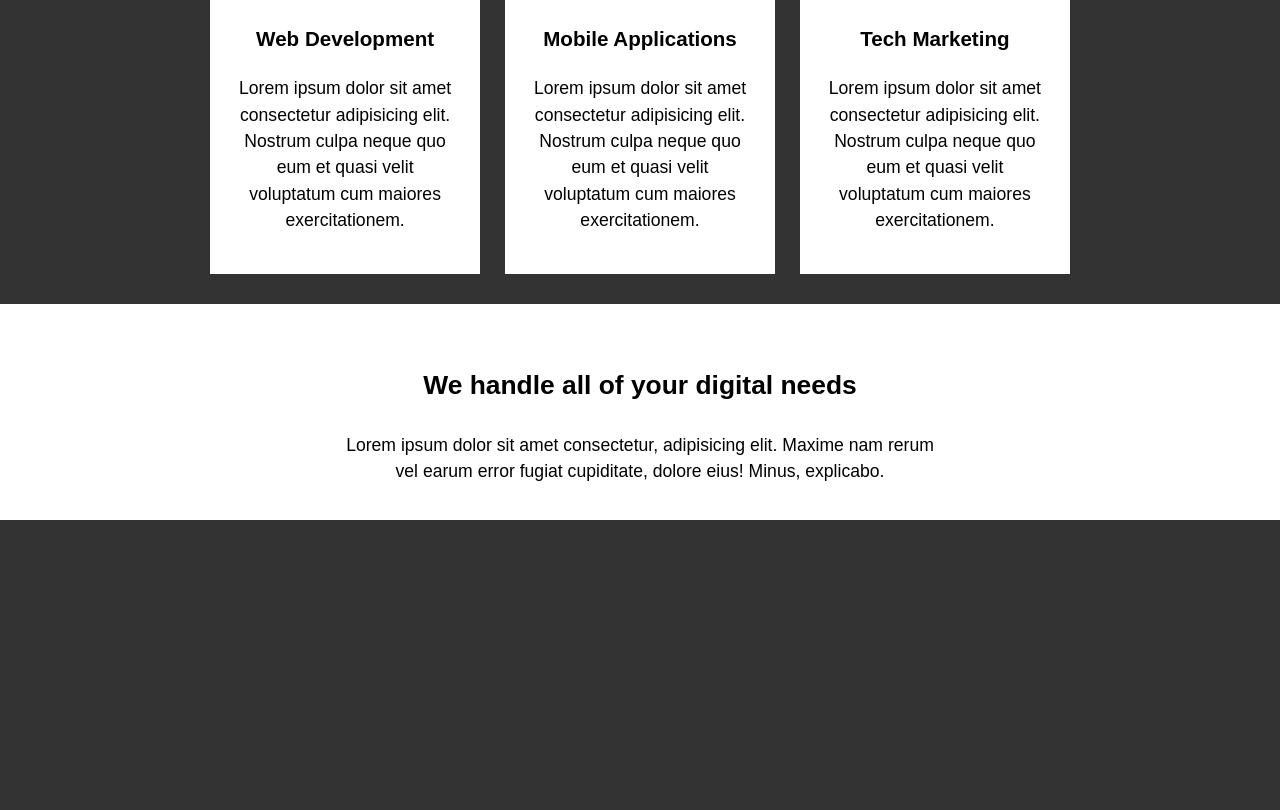
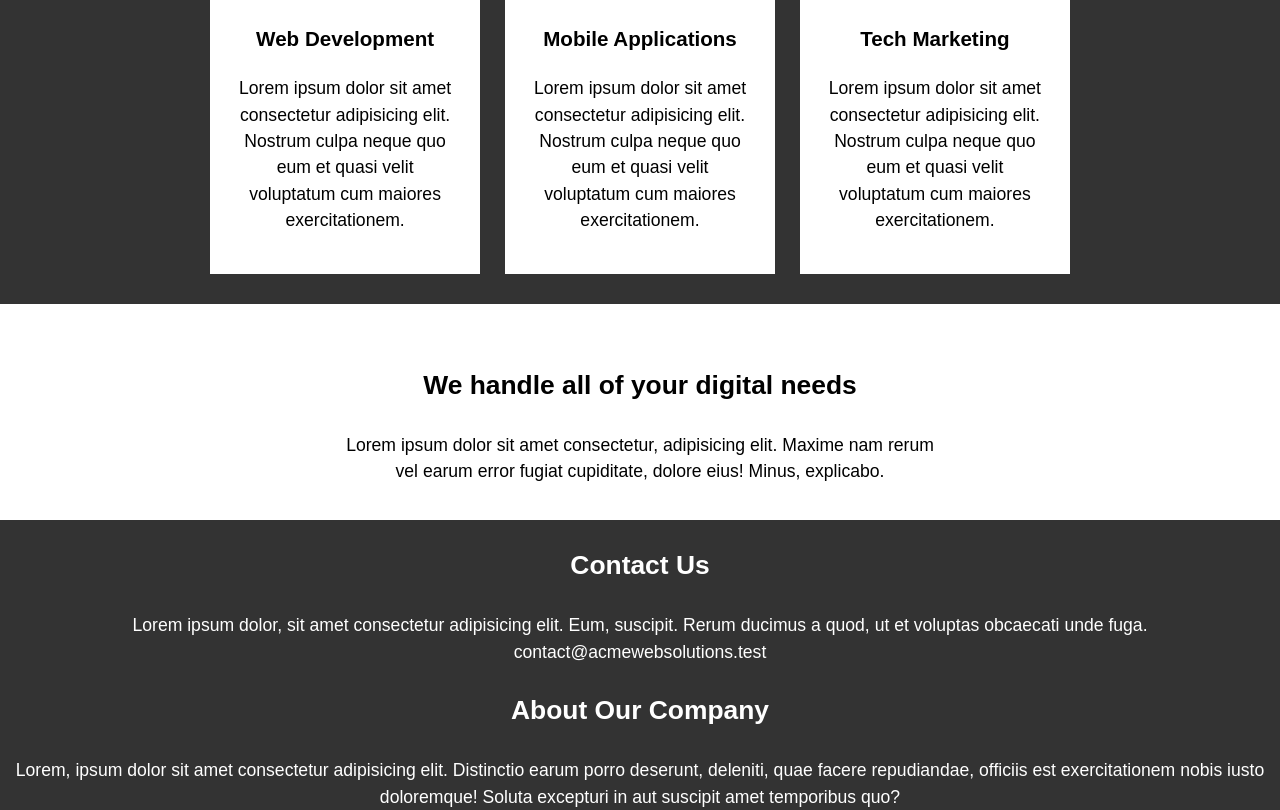
Before and after one commit to epetrunia/landing_page, a plain HTML site: page index.html in a window 1280 px wide. Shown: the part 910-1720 px from the top of the page. Before the commit the page ends 1430 px from the top, so only its background shows below. Drawn offline with Linux system fonts and the light colour scheme.

Commit message:
Add section to index.html file

```diff
--- a/index.html
+++ b/index.html
@@ -57,8 +57,23 @@
     <section class="digitalSection">
         <div class="Container">
             <h2>We handle all of your digital needs</h2>
-            <p>Lorem ipsum dolor sit amet consectetur, adipisicing elit. Maxime nam rerum vel earum error fugiat cupiditate,
+            <p>Lorem ipsum dolor sit amet consectetur, adipisicing elit. Maxime nam rerum vel earum error fugiat
+                cupiditate,
                 dolore eius! Minus, explicabo.</p>
+        </div>
+    </section>
+    <section class="sectionFour">
+        <div class="contacts">
+            <h2>Contact Us</h2>
+            <p>Lorem ipsum dolor, sit amet consectetur adipisicing elit. Eum, suscipit. Rerum ducimus a quod, ut et
+                voluptas obcaecati unde fuga.</p>
+            <p>contact@acmewebsolutions.test</p>
+        </div>
+        <div class="about">
+            <h2>About Our Company</h2>
+            <p>Lorem, ipsum dolor sit amet consectetur adipisicing elit. Distinctio earum porro deserunt, deleniti, quae
+                facere repudiandae, officiis est exercitationem nobis iusto doloremque! Soluta excepturi in aut suscipit
+                amet temporibus quo?</p>
         </div>
     </section>
 </main>
```
